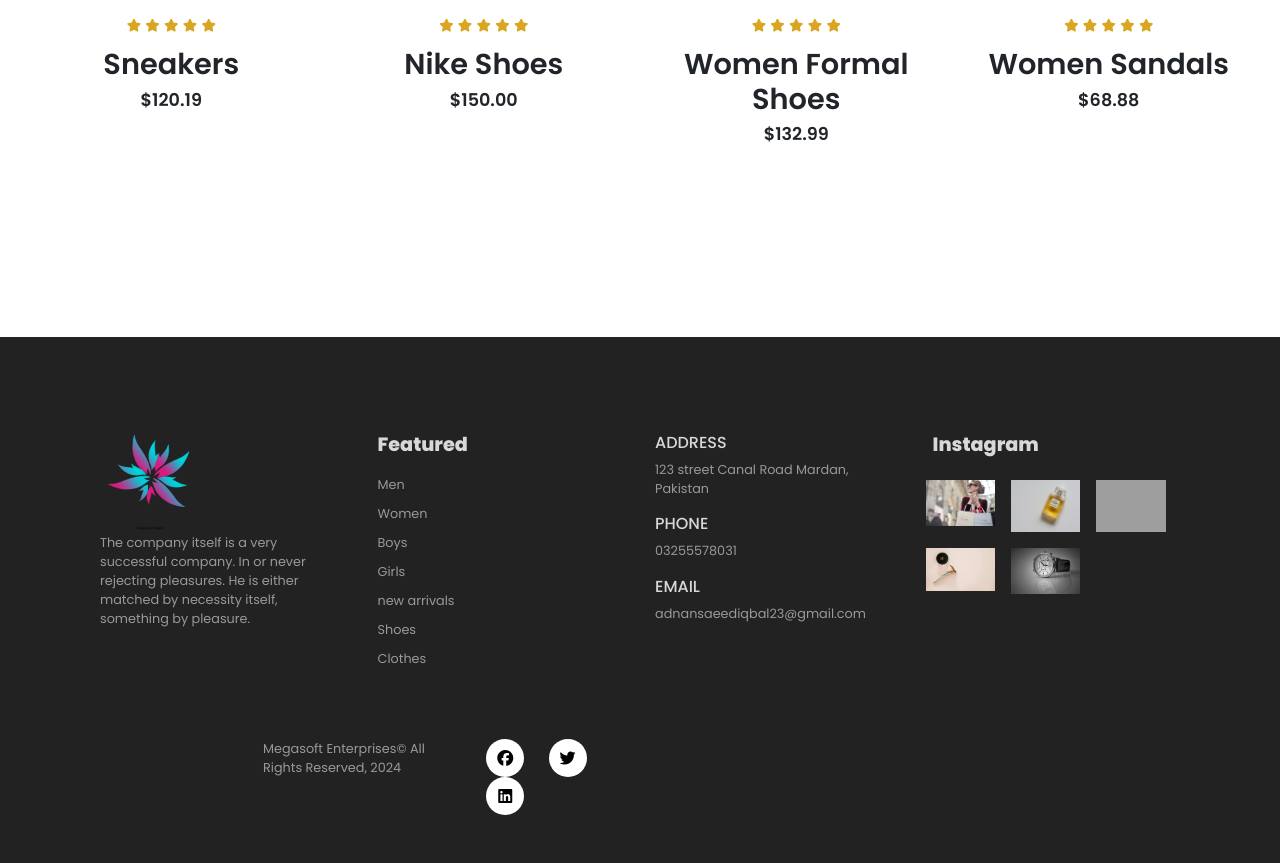
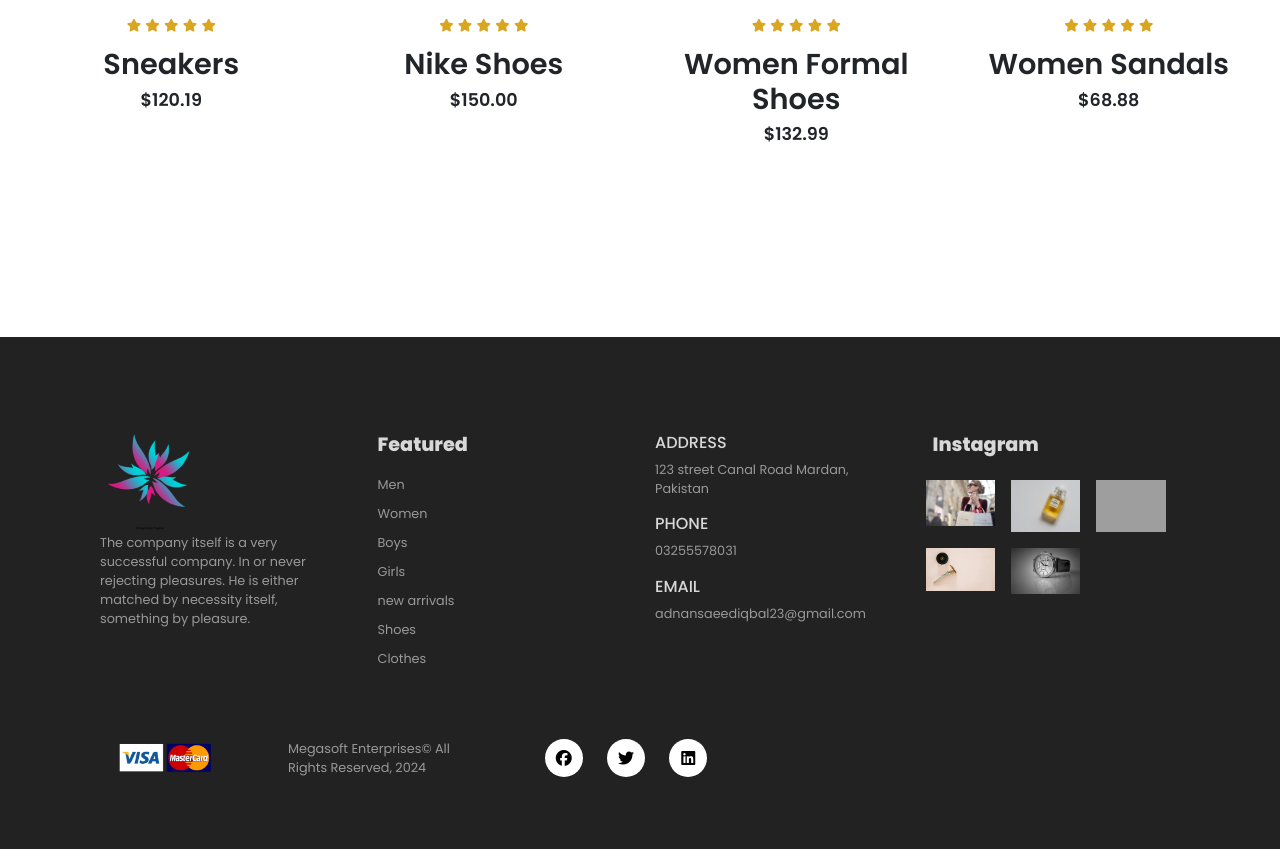
Before and after one commit to malikadnan23/E-Commerce-Website, a plain HTML site: page index.html in a window 1280 px wide. Shown: the part 4899-5762 px from the top of the page. Drawn offline with nearby package versions, Linux system fonts and the light colour scheme; the site is published under a folder, as on GitHub Pages, so addresses that start at the root find nothing.

Commit message:
Update index.html

```diff
--- a/index.html
+++ b/index.html
@@ -410,7 +410,7 @@
     <div class="copyright mt-5">
         <div class="row container mx-auto">
             <div class="col-lg-3 col-md-6 col-12 mb-4">
-                <img src="/images/payment.png" alt="">
+                <img src="./images/payment.png" alt="">
             </div>
             <div class="col-lg-4 col-md-6 col-12 mb-2 mr-3">
                 <p>Megasoft Enterprises&copy; All Rights Reserved, 2024</p>
```
